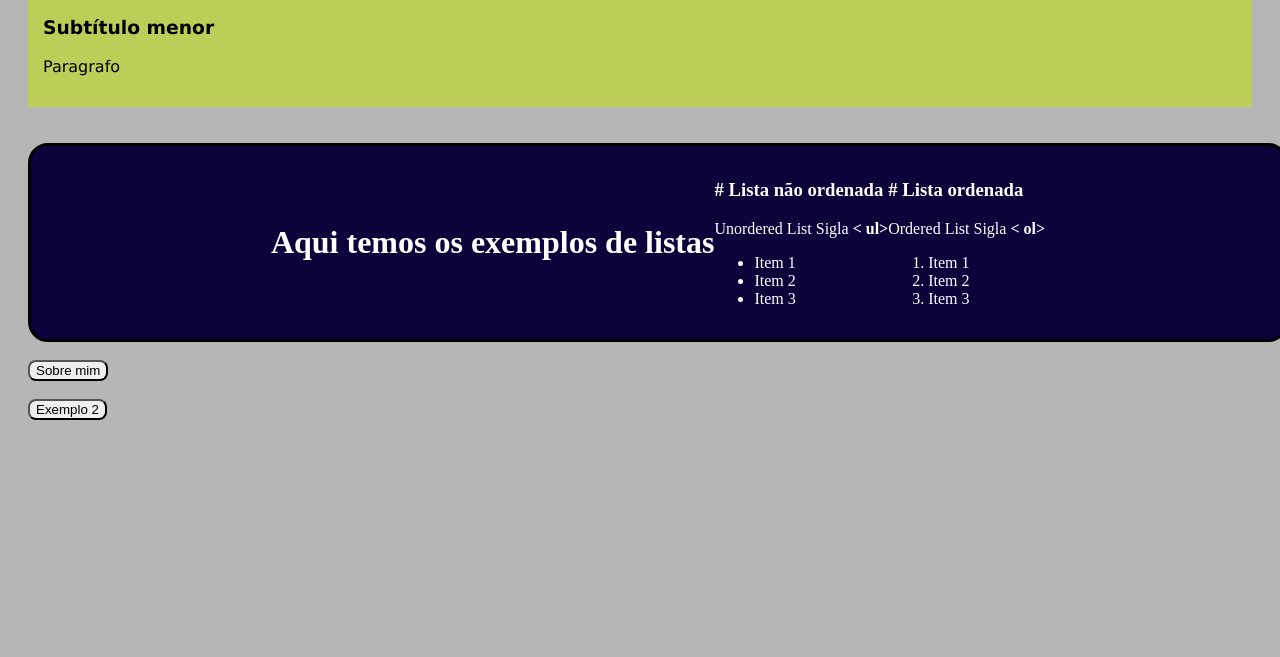
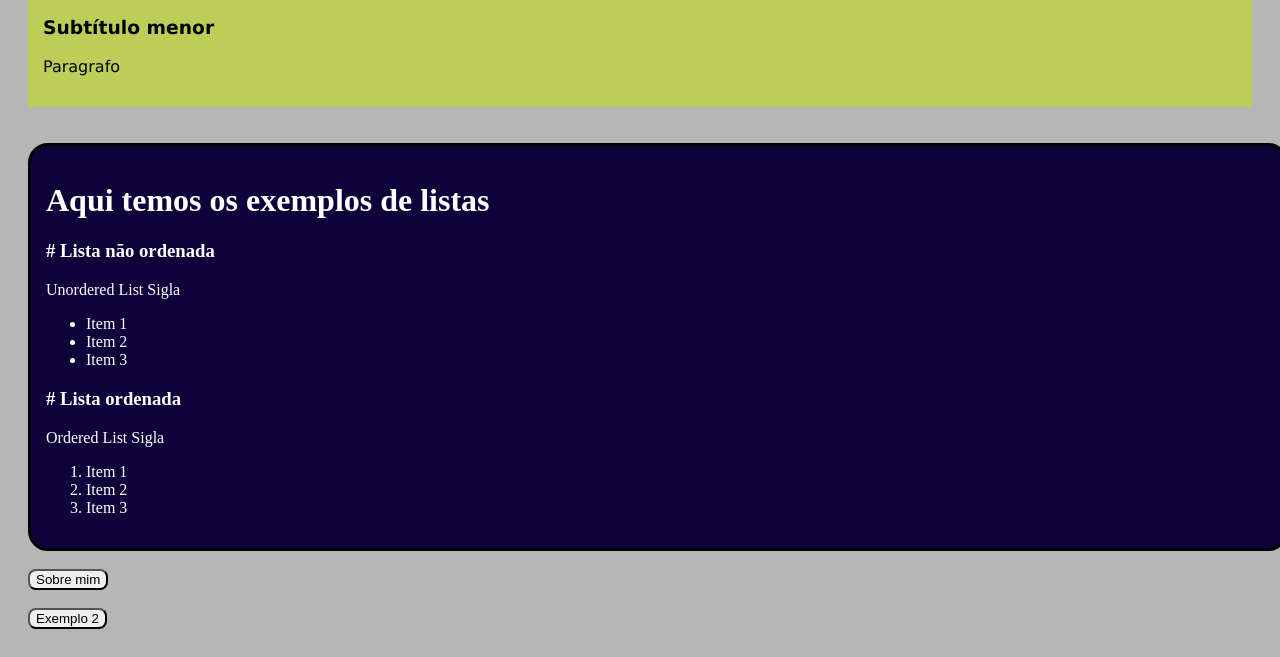
Before and after one commit to marcelodecarli/FrontEnd, a plain HTML site: page Aula001/exemplo01.html in a window 1280 px wide. Shown: the part 635-1292 px from the top of the page. Before the commit the page ends 1083 px from the top, so only its background shows below. Drawn offline with Linux system fonts and the light colour scheme.

Commit message:
add: update links

```diff
--- a/Aula001/exemplo01.css
+++ b/Aula001/exemplo01.css
@@ -46,7 +46,6 @@ span {
     width: 100%;
     align-items: center;
     justify-content: center;
-    display: flex;
     flex-wrap: wrap;
 
 }
@@ -55,7 +54,7 @@ span {
     align-items: center;
     justify-content: center;
     justify-items: center;
-    display: flex;
+
 
 }
 
@@ -63,5 +62,5 @@ span {
     align-items: center;
     justify-content: center;
     justify-items: center;
-    display: flex;
+
 }
--- a/Aula001/exemplo01.html
+++ b/Aula001/exemplo01.html
@@ -52,7 +52,7 @@
         <div class="naoOrdenada">
             <h3># Lista não ordenada</h3>
             <p>Unordered List Sigla <b>
-                    < ul>
+                    <!-- < ul> -->
                         </ul>
                 </b></p>
 
@@ -66,7 +66,7 @@
         <div class="ordenada">
             <h3># Lista ordenada</h3>
             <p>Ordered List Sigla <b>
-                    < ol>
+                    <!-- < ol> -->
                         </ul>
                 </b></p>
 
```
